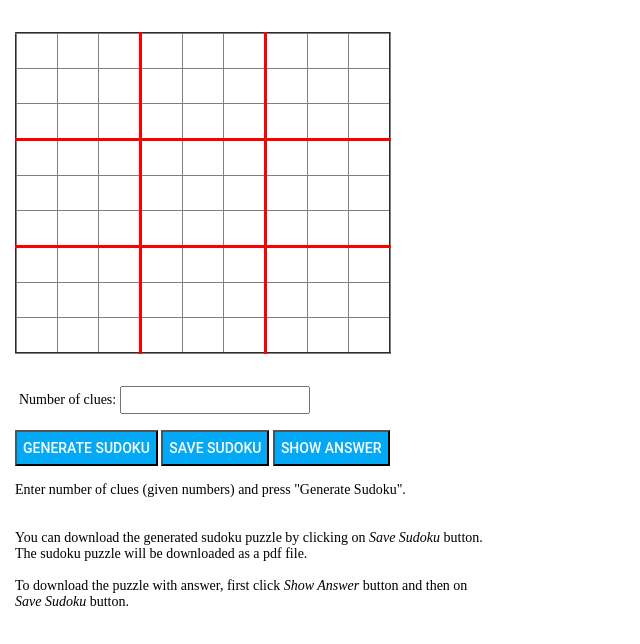
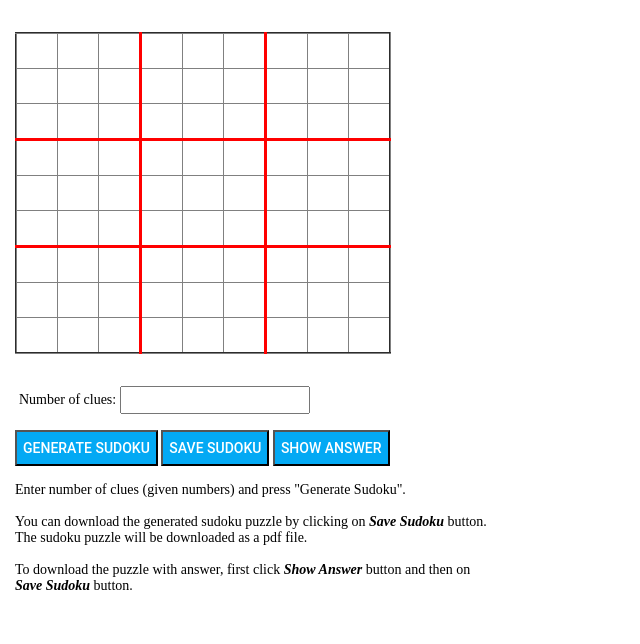
Before and after one commit to RishiBawdekar/sudoku-generator-by-rishi-bawdekar, a plain HTML site: page index.html in a window 1280 px wide. Shown: the whole page, without its empty margins (0-640 px from the left). Drawn offline with nearby package versions, Linux system fonts and the light colour scheme; a script that the page names is missing; a web font is replaced by a local one.

Commit message:
Update index.html

```diff
--- a/index.html
+++ b/index.html
@@ -138,11 +138,9 @@
 		<br>
 		<div>Enter number of clues (given numbers) and press "Generate Sudoku".</div>
 		<br>
-		<div id="timemsg"></div>
+		<div>You can download the generated sudoku puzzle by clicking on <b><i>Save Sudoku</i></b> button. The sudoku puzzle will be downloaded as a pdf file.</div>
 		<br>
-		<div>You can download the generated sudoku puzzle by clicking on <i>Save Sudoku</i> button. The sudoku puzzle will be downloaded as a pdf file.</div>
-		<br>
-		<div>To download the puzzle with answer, first click <i>Show Answer</i> button and then on <i>Save Sudoku</i> button.</div>
+		<div>To download the puzzle with answer, first click <b><i>Show Answer</i></b> button and then on <b><i>Save Sudoku</i></b> button.</div>
 
 	</div>
 
```
